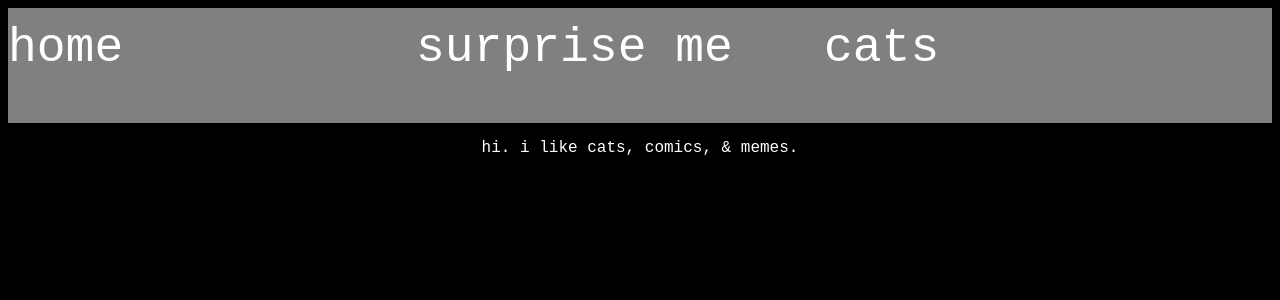
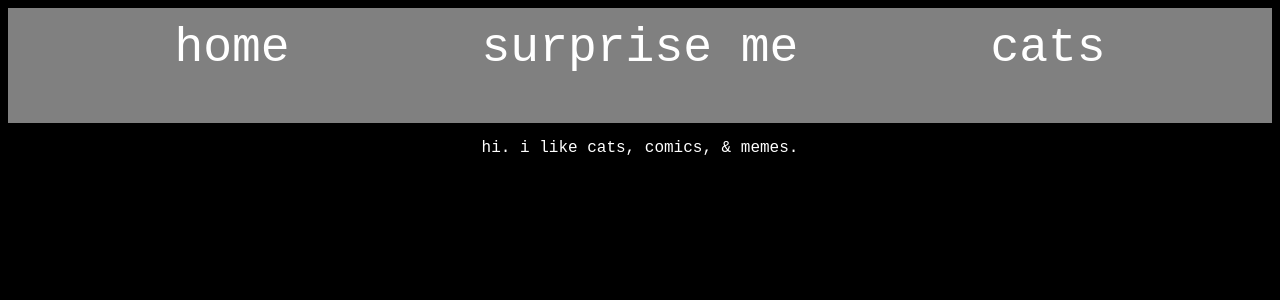
Before and after one commit to daniellaidalia/portfolio, a Jekyll site: the page built from index.html, in a window 1280 px wide. Shown: the top 300 px of the page. Built offline with Jekyll 4.4.1, drawn with Linux system fonts in a browser that asks for light colours.

Commit message:
Update styles.scss

```diff
--- a/css/styles.scss
+++ b/css/styles.scss
@@ -13,7 +13,6 @@ nav {
   height: 10vh;
   font-size: 3em;
   padding: 1% 0;
-  text-align: left;
 
   ul {
     list-style-type: none;
```
